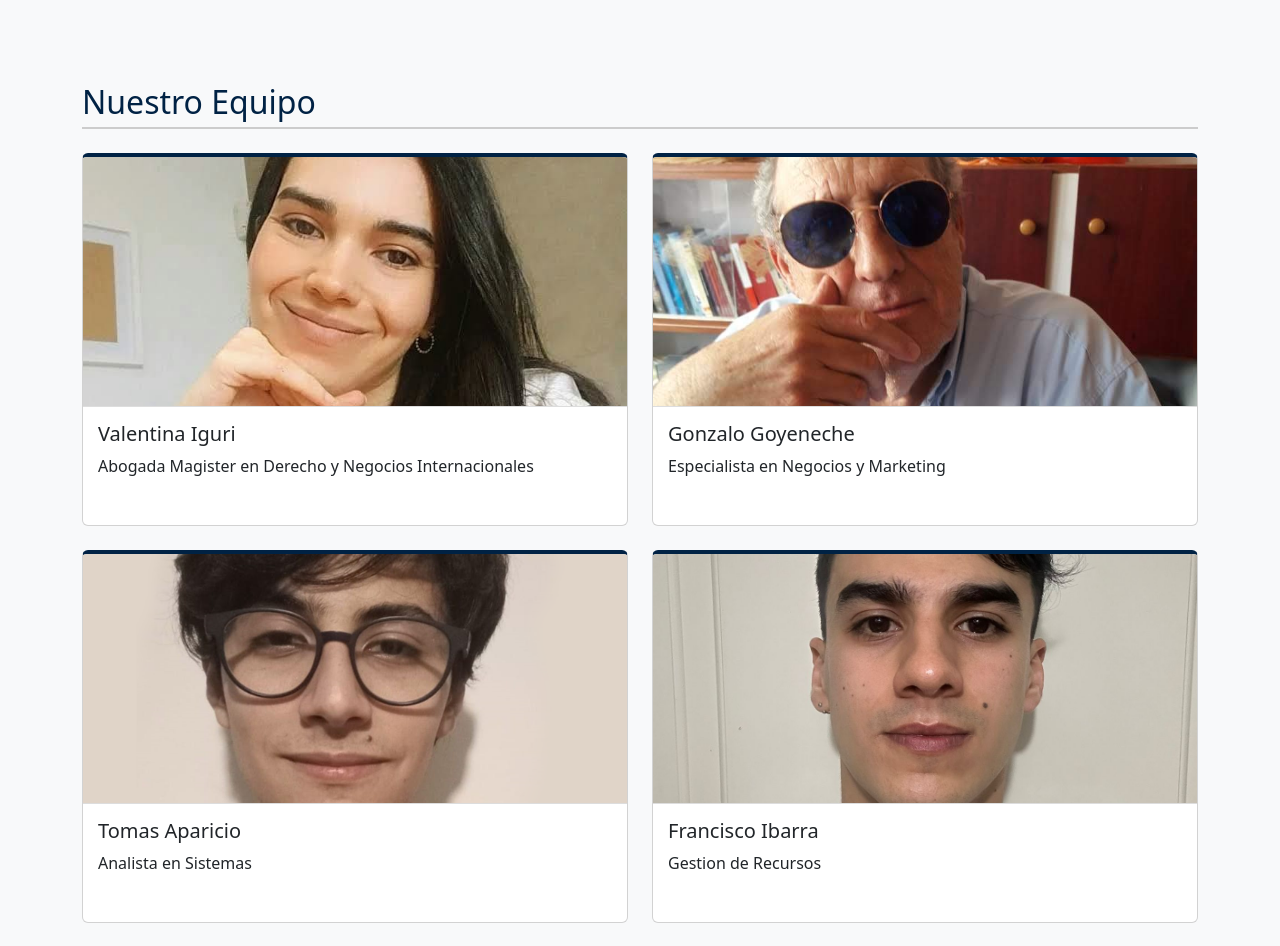
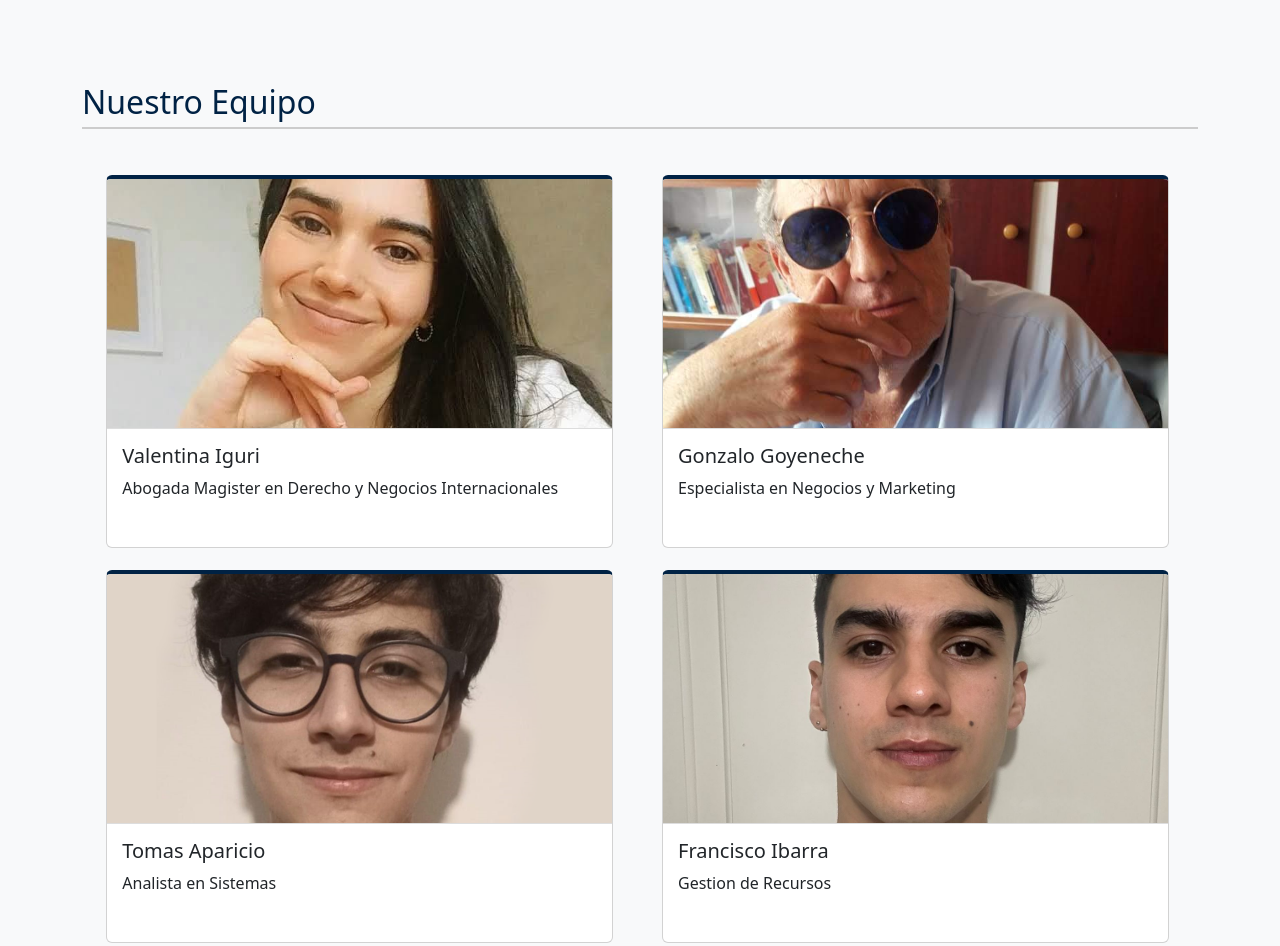
Before and after one commit to Tomilomi/ceynpage, a plain HTML site: page index.html in a window 1280 px wide. Shown: the part 1320-2266 px from the top of the page. Drawn offline with nearby package versions, Linux system fonts and the light colour scheme.

Commit message:
cambio en las tarjetas

```diff
--- a/index.html
+++ b/index.html
@@ -120,8 +120,9 @@
     <section id="equipo" class="py-5 bg-light fade-up">
       <div class="container">
         <h2 class="section-title mb-4">Nuestro Equipo</h2>
-        <div class="row g-4">
-          <div class="col-md-6 fade-up">
+        <div class="container-equipos">
+          <div class="row-equipos">
+          <div class="cardEquipo">
             <div class="card team-card h-100">
               <img
                 src="./assets/valentina.jpeg"
@@ -141,27 +142,9 @@
               </div>
             </div>
           </div>
-          <div class="col-md-6 fade-up">
-            <div class="card team-card h-100">
-              <img
-                src="./assets/gonzalo.jpg"
-                alt="Gonzalo Goyeneche"
-                class="team-image"
-                id="gonzalo"
-              />
-              <div class="team-info">
-                <h5>Gonzalo Goyeneche</h5>
-                <p>Especialista en Negocios y Marketing</p>
-                <p class="team-description">
-                  Gonzalo se encarga de diseñar estrategias de mercado y
-                  posicionamiento para franquicias, asegurando que cada marca
-                  logre crecer y consolidarse en el mercado global.
-                </p>
-              </div>
-            </div>
-          </div>
 
-          <div class="col-md-6 fade-up">
+
+          <div class="cardEquipo">
             <div class="card team-card h-100">
               <img
                 src="./assets/tomas.png"
@@ -182,7 +165,30 @@
               </div>
             </div>
           </div>
-          <div class="col-md-6 fade-up">
+        </div>
+
+        <div class="row-equipos">
+          <div class="cardEquipo">
+            <div class="card team-card h-100">
+              <img
+                src="./assets/gonzalo.jpg"
+                alt="Gonzalo Goyeneche"
+                class="team-image"
+                id="gonzalo"
+              />
+              <div class="team-info">
+                <h5>Gonzalo Goyeneche</h5>
+                <p>Especialista en Negocios y Marketing</p>
+                <p class="team-description">
+                  Gonzalo se encarga de diseñar estrategias de mercado y
+                  posicionamiento para franquicias, asegurando que cada marca
+                  logre crecer y consolidarse en el mercado global.
+                </p>
+              </div>
+            </div>
+          </div>
+
+          <div class="cardEquipo">
             <div class="card team-card h-100">
               <img
                 src="./assets/francisco.jpg"
@@ -204,6 +210,7 @@
               </div>
             </div>
           </div>
+        </div>
         </div>
       </div>
     </section>
--- a/style.css
+++ b/style.css
@@ -284,9 +284,21 @@
       }
 
 
+      .container-equipos {
+        display: flex;
+        flex-direction: row;
+        flex-wrap: wrap;
+      }
+      .row-equipos {
+        width: 49.4%;
+        margin-inline: 0.2%;
+      }
 
-
-
+      .cardEquipo {
+        display: flex;
+        height: fit-content;
+        margin: 4%;
+      }
 
       /* Para pantallas pequeñas, aseguramos que la imagen se escale bien */
       @media (max-width: 576px) {
```
